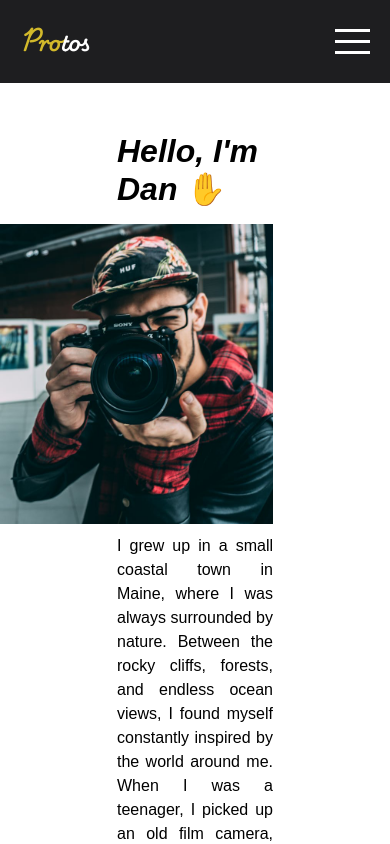
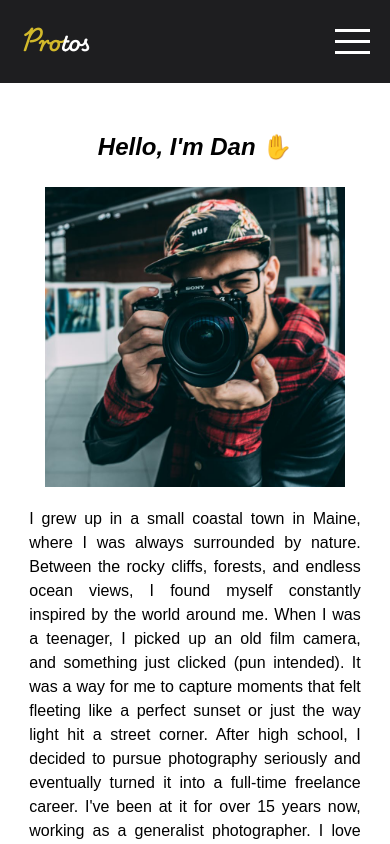
Before and after one commit to andre2xu/portfolio_photographer_portfolio, a React (Create React App) app: page / in a window 390 px wide. Built offline with nearby package versions, Linux system fonts and the light colour scheme.

Commit message:
Made the about me page responsive to small and medium sized screens.

```diff
--- a/src/sass/_AboutMePageStylesheet.scss
+++ b/src/sass/_AboutMePageStylesheet.scss
@@ -6,19 +6,10 @@
         overflow-y: auto;
 
         main {
-            margin-top: 50px;
-            margin-bottom: 50px;
-
             section {
-                width: 40%;
-                margin: 0 auto;
-                margin-bottom: 50px;
                 font-family: Arial, Helvetica, sans-serif;
 
                 h1 {
-                    font-size: 32px;
-                    margin: 0;
-
                     span {
                         font-style: italic;
                     }
@@ -26,7 +17,6 @@
 
                 p {
                     line-height: 150%;
-                    font-size: 16px;
                     text-align: justify;
                 }
             }
@@ -38,17 +28,100 @@
 
                 p {
                     #about-me-self-portrait {
-                        float: right;
-                        margin-left: 20px;
-                        margin-bottom: 10px;
-                        width: 300px;
-                        height: 300px;
                         background-position: center;
                         background-repeat: no-repeat;
                         background-size: cover;
                     }
                 }
             }
+
+            // RESPONSIVENESS
+            @media screen and (min-width: 250px) {
+                margin-top: 50px;
+                margin-bottom: 50px;
+
+                section {
+                    width: 85%;
+                    max-width: 700px;
+                    margin: 0 auto;
+                    margin-bottom: 50px;
+
+                    h1 {
+                        font-size: 24px;
+                        margin: 0;
+                        text-align: center;
+
+                        span {
+                            font-style: italic;
+                        }
+                    }
+
+                    p {
+                        line-height: 150%;
+                        font-size: 16px;
+                        text-align: justify;
+                    }
+                }
+
+                #about-me-story {
+                    p {
+                        #about-me-self-portrait {
+                            margin: 10px auto 20px;
+                            width: 200px;
+                            height: 200px;
+                        }
+                    }
+                }
+            }
+
+            @media screen and (min-width: 300px) {
+                #about-me-story {
+                    p {
+                        #about-me-self-portrait {
+                            width: 250px;
+                            height: 250px;
+                        }
+                    }
+                }
+            }
+
+            @media screen and (min-width: 380px) {
+                #about-me-story {
+                    p {
+                        #about-me-self-portrait {
+                            width: 300px;
+                            height: 300px;
+                        }
+                    }
+                }
+            }
+
+            @media screen and (min-width: 420px) {
+                section h1 {
+                    text-align: left;
+                }
+
+                #about-me-story {
+                    p {
+                        #about-me-self-portrait {
+                            margin: 10px 0 20px;
+                        }
+                    }
+                }
+            }
+
+            @media screen and (min-width: 600px) {
+                #about-me-story {
+                    p {
+                        #about-me-self-portrait {
+                            margin: 0;
+                            margin-left: 20px;
+                            margin-bottom: 10px;
+                            float: right;
+                        }
+                    }
+                }
+            }
         }
     }
 }
```
Also changed, not shown: public/index.css.
